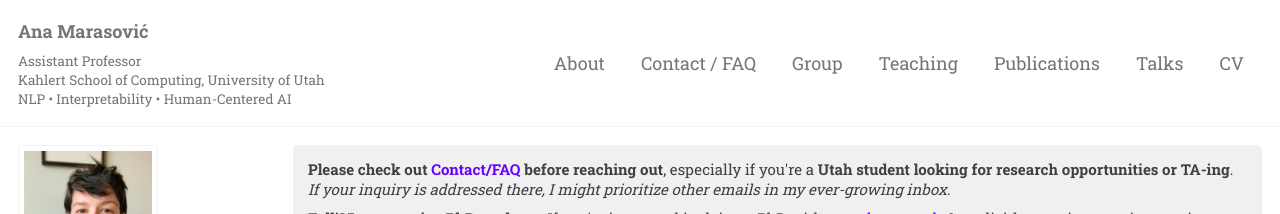
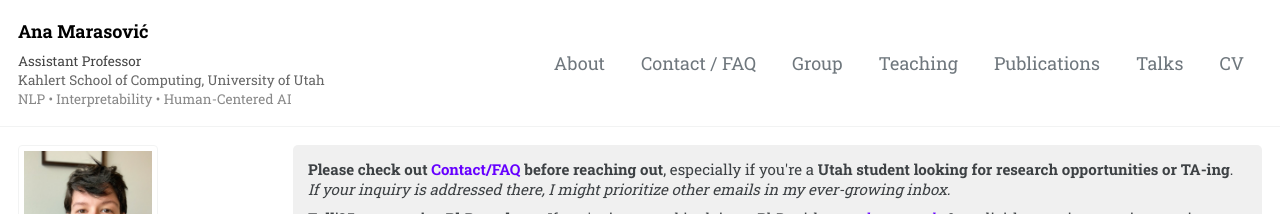
Before and after one commit to amarasovic/amarasovic.github.io, a Jekyll site: the page built from index.md, in a window 1280 px wide. Shown: the top 214 px of the page. Built offline with Jekyll 4.4.1, drawn with Linux system fonts in a browser that asks for light colours; cached includes are drawn as plain includes; some web fonts are replaced; a script that is not in the unit is left out.

Commit message:
Add color styling for name and subtitle lines
Set name to black and use different shades of gray for each subtitle line:
- Assistant Professor: dark gray (#444)
- Affiliation: medium gray (#666)
- Research areas: light gray (#888)

🤖 Generated with [Claude Code](https://claude.ai/code)

Co-Authored-By: Claude <noreply@anthropic.com>

```diff
--- a/_config.yml
+++ b/_config.yml
@@ -18,7 +18,7 @@ minimal_mistakes_skin    : "default" # "air", "aqua", "contrast", "dark", "dirt"
 locale                   : "en-US"
 title                    : "Ana Marasović"
 title_separator          : "-"
-subtitle                 : "Assistant Professor<br>Kahlert School of Computing, University of Utah<br>NLP • Interpretability • Human-Centered AI" # site tagline that appears below site title in masthead
+subtitle                 : "<span class='title-line'>Assistant Professor</span><br><span class='affiliation-line'>Kahlert School of Computing, University of Utah</span><br><span class='research-line'>NLP • Interpretability • Human-Centered AI</span>" # site tagline that appears below site title in masthead
 name                     : "Ana Marasović"
 description              :
 url                      : https://amarasovic.github.io # the base hostname & protocol for your site e.g. "https://mmistakes.github.io"
--- a/assets/css/main.scss
+++ b/assets/css/main.scss
@@ -24,6 +24,7 @@ a {
   justify-content: flex-start !important;
   flex-direction: column !important;
   align-items: flex-start !important;
+  color: #000 !important;
 }
 
 .site-subtitle {
@@ -31,6 +32,18 @@ a {
   font-weight: normal !important;
   margin-top: 0.5em !important;
   line-height: 1.4 !important;
+}
+
+.title-line {
+  color: #444 !important;
+}
+
+.affiliation-line {
+  color: #666 !important;
+}
+
+.research-line {
+  color: #888 !important;
 }
 
 /*
```
